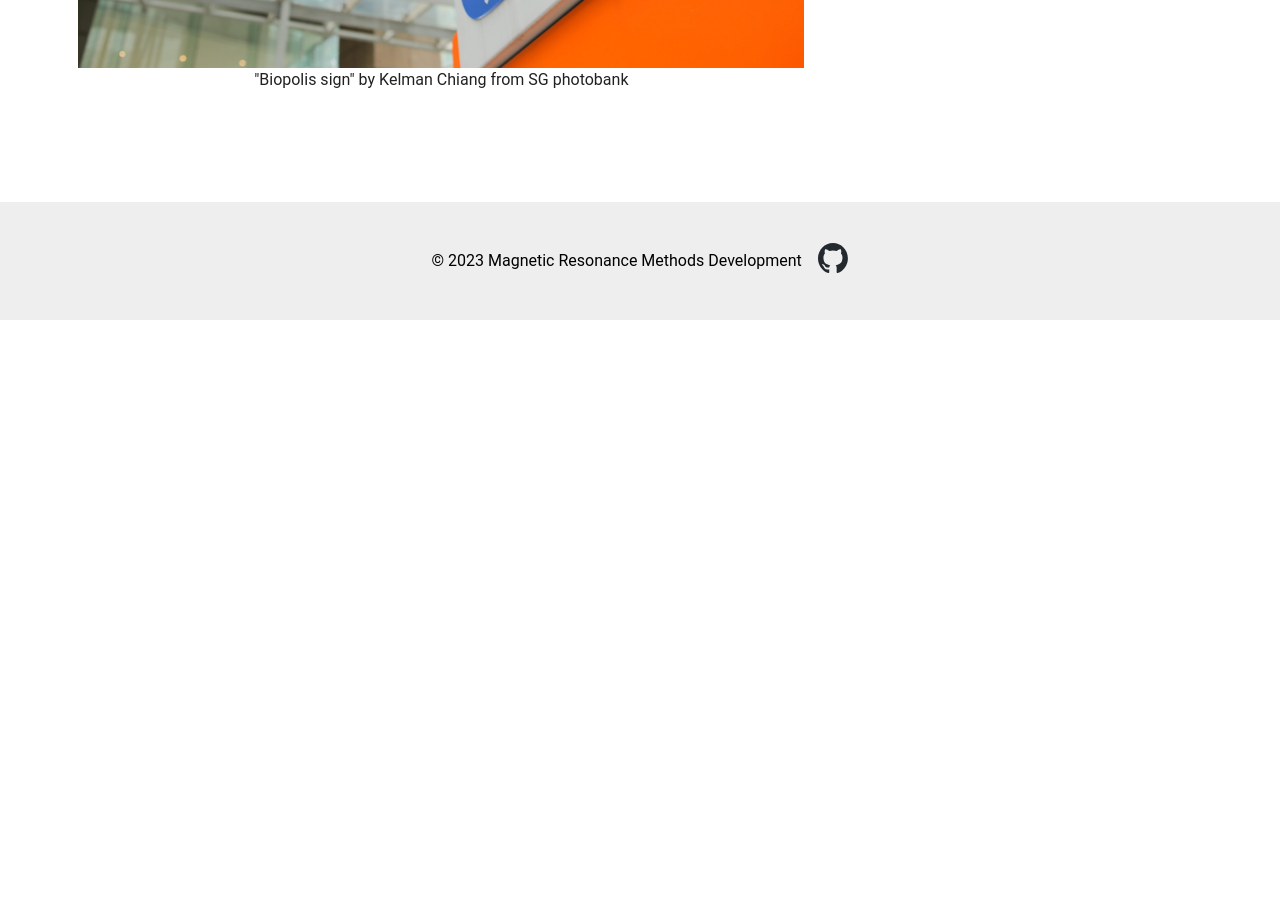
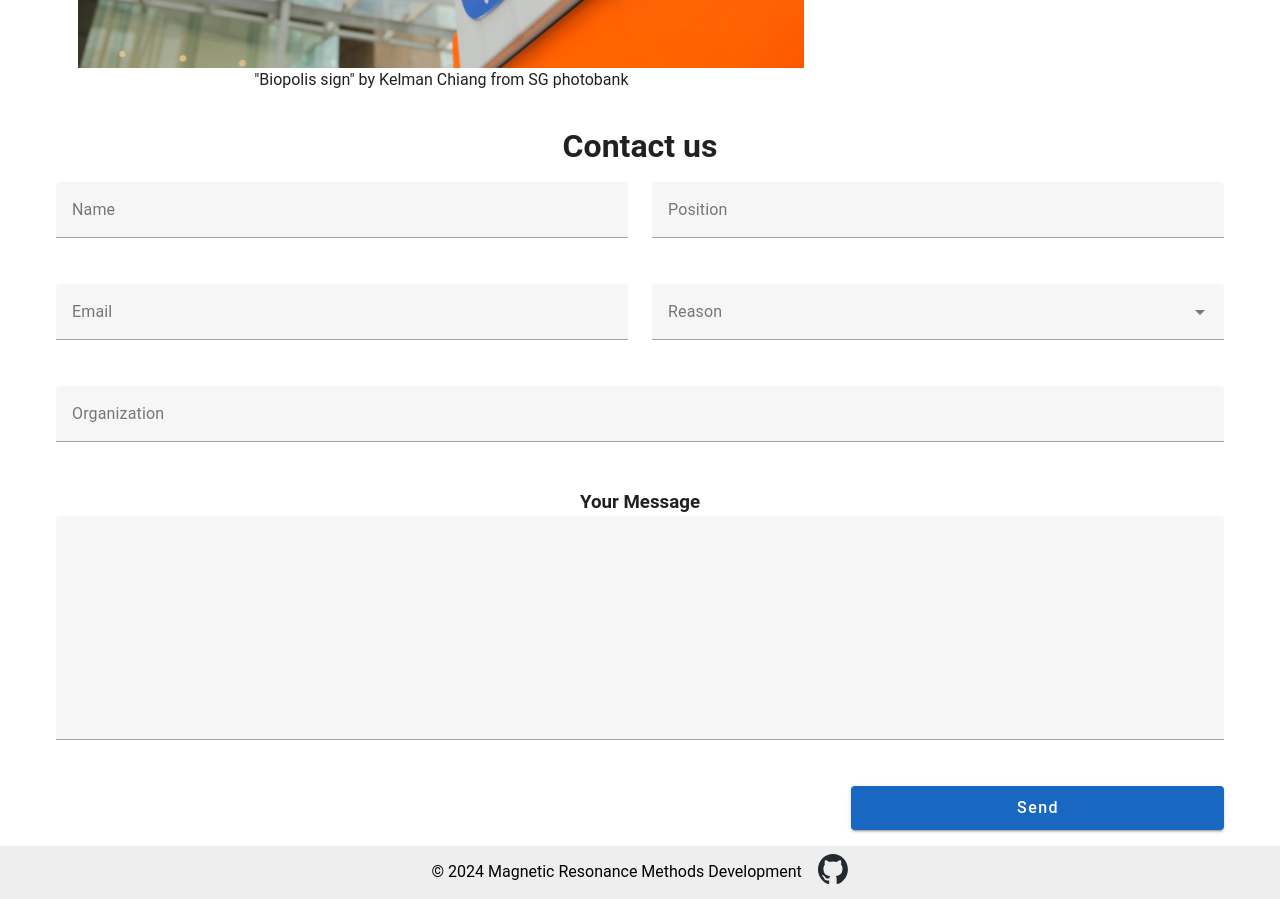
Before and after one commit to mrmdlab/mrmdlab.github.io, a Vue app: page /contact in a window 1280 px wide. Shown: the part 480-1379 px from the top of the page. Before the commit the page ends 800 px from the top, so only its background shows below. Built offline with nearby package versions, Linux system fonts and the light colour scheme.

Commit message:
update Contact

```diff
--- a/src/App.vue
+++ b/src/App.vue
@@ -20,7 +20,7 @@
       </v-container>
     </v-main>
     <v-footer class="bg-grey-lighten-3 justify-center">
-      <span class="mr-4">© 2023 Magnetic Resonance Methods Development</span>
+      <span class="mr-4">© 2024 Magnetic Resonance Methods Development</span>
       <a href="https://github.com/mrmdlab" target="_blank">
         <img src="@/assets/github-mark.svg" height="30">
       </a>
--- a/src/views/Contact.vue
+++ b/src/views/Contact.vue
@@ -12,4 +12,76 @@
             mrmd@imcb.a-star.edu.sg
         </v-col>
     </v-row>
+
+    <h1 class="text-center mb-3">Contact us</h1>
+    <v-form ref="form" @submit.prevent="send">
+        <v-row class="justify-space-around">
+            <v-col cols="6">
+                <v-text-field :rules="required" label="Name" name="name" required></v-text-field>
+            </v-col>
+            <v-col cols="6">
+                <v-text-field :rules="required" label="Position" name="position" required></v-text-field>
+            </v-col>
+            <v-col cols="6">
+                <v-text-field :rules="emailRules" type="email" label="Email" name="email" required></v-text-field>
+            </v-col>
+            <v-col cols="6">
+                <v-select :items="reasons" :rules="required" label="Reason" name="reason" required></v-select>
+            </v-col>
+            <v-col cols="12">
+                <v-text-field :rules="required" label="Organization" name="organization" required></v-text-field>
+            </v-col>
+            <v-col>
+                <h3 class="text-center">Your Message</h3>
+                <v-textarea name="message" rows="8" auto-grow :rules="required" required></v-textarea>
+            </v-col>
+        </v-row>
+        <v-row justify="end">
+            <v-col cols="4">
+                <v-btn type="submit" color="primary" size="large" block>Send</v-btn>
+            </v-col>
+        </v-row>
+    </v-form>
 </template>
+
+<script>
+export default {
+    data() {
+        return {
+            emailRules: [v => (/.+@.+\..+/.test(v)) || 'E-mail must be valid'],
+            reasons: [
+                "interested in collaboration",
+                "consult",
+                "join our team"
+            ],
+            required: [v => !!v || 'required'],
+            errMsg: "Oops! There was a problem sending your message. You can try sending Dr. Ong (ong_qunxiang@imcb.a-star.edu.sg) an email instead.",
+            okMsg: "Thanks for contacting us! Your message was sent successfully"
+        }
+    },
+    methods: {
+        async send(event) {
+            var result = await event
+            if (result.valid) {
+                const form_data = new FormData(event.target)
+                fetch("https://formspree.io/f/xkgnbjwl", {
+                    method: "POST",
+                    body: form_data,
+                    headers: {
+                        'Accept': 'application/json'
+                    }
+                }).then(response => {
+                    if (response.ok) {
+                        alert(this.okMsg)
+                        this.$refs.form.reset()
+                    } else {
+                        alert(this.errMsg)
+                    }
+                }).catch(() => {
+                    alert(this.errMsg)
+                });
+            }
+        }
+    }
+}
+</script>
```
